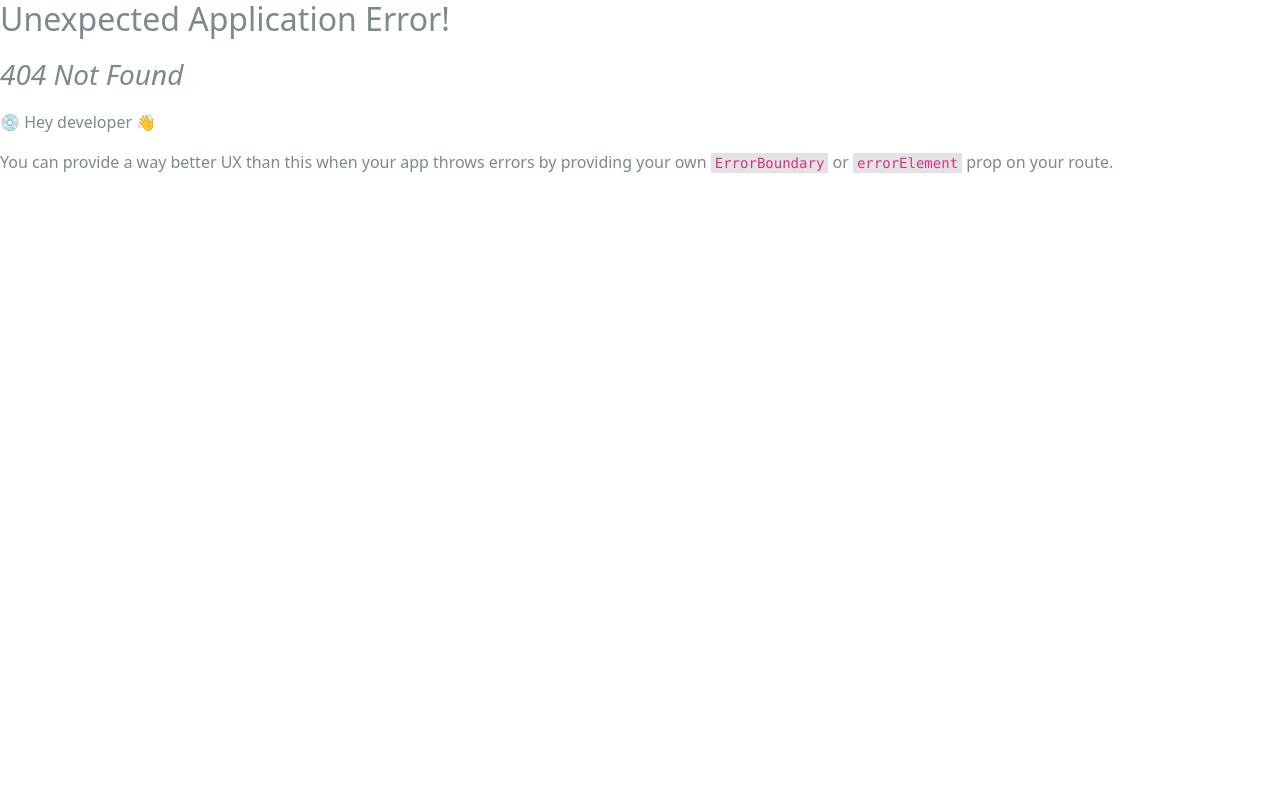
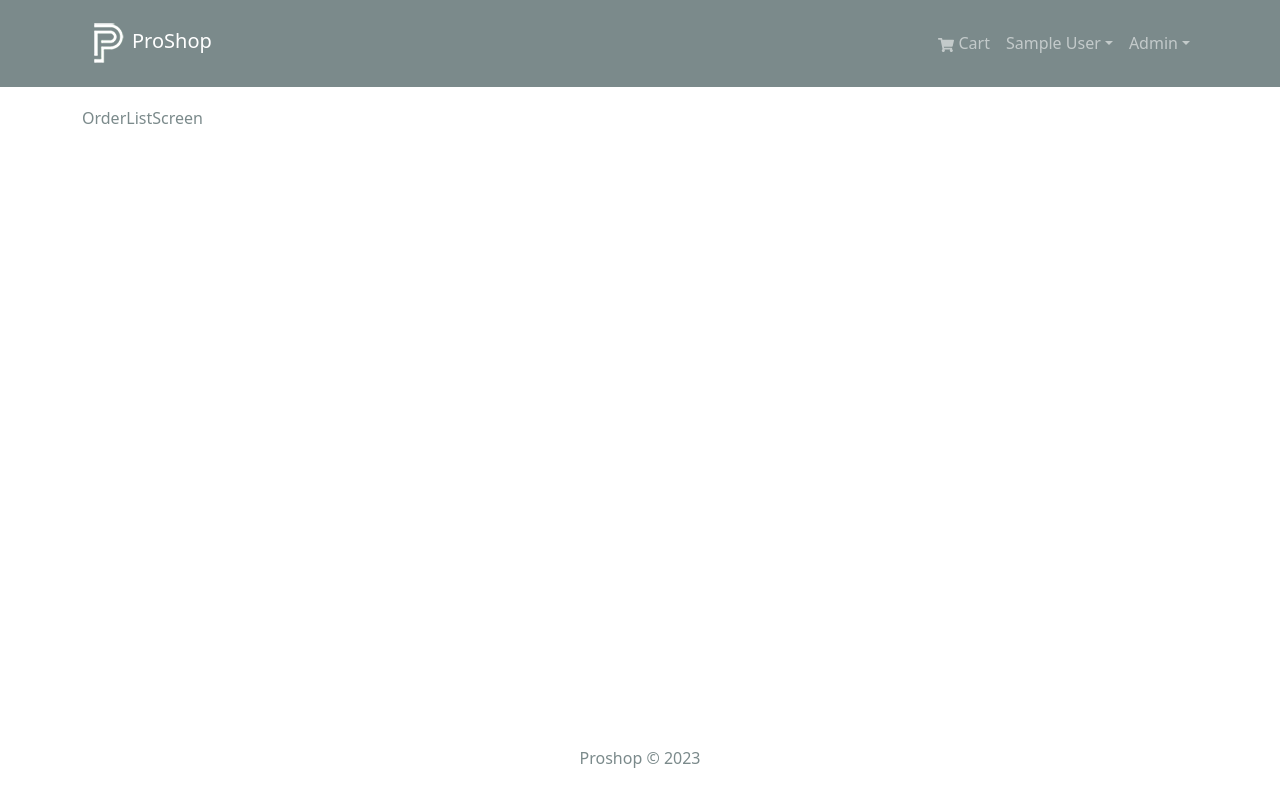
Before and after one commit to elementWebDev/proshop, a React (Create React App) app in the folder frontend/: page /admin/orderlist in a window 1280 px wide. Before the commit this address had no page. Built offline with nearby package versions, Linux system fonts and the light colour scheme; sample sign-in values are in the browser's storage.

Commit message:
66. Admin Route Component

```diff
--- /dev/null
+++ b/frontend/src/components/AdminRoute.jsx
@@ -0,0 +1,14 @@
+import { Outlet, Navigate } from 'react-router-dom'
+import { useSelector } from 'react-redux'
+
+const AdminRoute = () => {
+  const { userInfo } = useSelector(state => state.auth)
+
+  return userInfo && userInfo.isAdmin ? (
+    <Outlet />
+  ) : (
+    <Navigate to='/login' replace />
+  )
+}
+
+export default AdminRoute
--- a/frontend/src/components/Header.jsx
+++ b/frontend/src/components/Header.jsx
@@ -8,8 +8,8 @@
 import logo from '../assets/logo.png'
 
 const Header = () => {
-  const { cartItems } = useSelector((state) => state.cart)
-  const { userInfo } = useSelector((state) => state.auth)
+  const { cartItems } = useSelector(state => state.cart)
+  const { userInfo } = useSelector(state => state.auth)
 
   const dispatch = useDispatch()
   const navigate = useNavigate()
@@ -32,7 +32,7 @@
         <Container>
           <LinkContainer to='/'>
             <Navbar.Brand>
-              <img src={ logo } alt='ProShop' />
+              <img src={logo} alt='ProShop' />
               ProShop
             </Navbar.Brand>
           </LinkContainer>
@@ -42,16 +42,14 @@
               <LinkContainer to='/cart'>
                 <Nav.Link>
                   <FaShoppingCart /> Cart
-                  {
-                    cartItems.length > 0 && (
-                      <Badge pill bg='success' style={ { marginLeft: '5px' } }>
-                        { cartItems.reduce((a, c) => a + c.qty, 0) }
-                      </Badge>
-                    )
-                  }
+                  {cartItems.length > 0 && (
+                    <Badge pill bg='success' style={{ marginLeft: '5px' }}>
+                      {cartItems.reduce((a, c) => a + c.qty, 0)}
+                    </Badge>
+                  )}
                 </Nav.Link>
               </LinkContainer>
-              { userInfo ? (
+              {userInfo ? (
                 <NavDropdown title={userInfo.name} id='username'>
                   <LinkContainer to='/profile'>
                     <NavDropdown.Item>Profile</NavDropdown.Item>
@@ -60,12 +58,26 @@
                     Logout
                   </NavDropdown.Item>
                 </NavDropdown>
-              ) : (<LinkContainer to='/login'>
-                <Nav.Link href='/login'>
-                  <FaUser /> Sign In
-                </Nav.Link>
-              </LinkContainer>) }
-
+              ) : (
+                <LinkContainer to='/login'>
+                  <Nav.Link href='/login'>
+                    <FaUser /> Sign In
+                  </Nav.Link>
+                </LinkContainer>
+              )}
+              {userInfo && userInfo.isAdmin && (
+                <NavDropdown title='Admin' id='adminmenu'>
+                  <LinkContainer to='/admin/productlist'>
+                    <NavDropdown.Item>Products</NavDropdown.Item>
+                  </LinkContainer>
+                  <LinkContainer to='/admin/userlist'>
+                    <NavDropdown.Item>Users</NavDropdown.Item>
+                  </LinkContainer>
+                  <LinkContainer to='/admin/orderlist'>
+                    <NavDropdown.Item>Orders</NavDropdown.Item>
+                  </LinkContainer>
+                </NavDropdown>
+              )}
             </Nav>
           </Navbar.Collapse>
         </Container>
--- a/frontend/src/index.js
+++ b/frontend/src/index.js
@@ -15,6 +15,7 @@
 import App from './App'
 import reportWebVitals from './reportWebVitals'
 import PrivateRoute from './components/PrivateRoute'
+import AdminRoute from './components/AdminRoute'
 import HomeScreen from './screens/HomeScreen'
 import ProductScreen from './screens/ProductScreen'
 import CartScreen from './screens/CartScreen'
@@ -25,6 +26,7 @@
 import PlaceOrderScreen from './screens/PlaceOrderScreen'
 import OrderScreen from './screens/OrderScreen'
 import ProfileScreen from './screens/ProfileScreen'
+import OrderListScreen from './screens/admin/OrderListScreen'
 
 const router = createBrowserRouter(
   createRoutesFromElements(
@@ -42,6 +44,10 @@
         <Route path='/order/:id' element={<OrderScreen />} />
         <Route path='/profile' element={<ProfileScreen />} />
       </Route>
+
+      <Route path='' element={<AdminRoute />}>
+        <Route path='/admin/orderlist' element={<OrderListScreen />} />
+      </Route>
     </Route>
   )
 )
--- /dev/null
+++ b/frontend/src/screens/admin/OrderListScreen.jsx
@@ -0,0 +1,9 @@
+
+
+const OrderListScreen = () => {
+  return (
+    <div>OrderListScreen</div>
+  )
+}
+
+export default OrderListScreen
```
